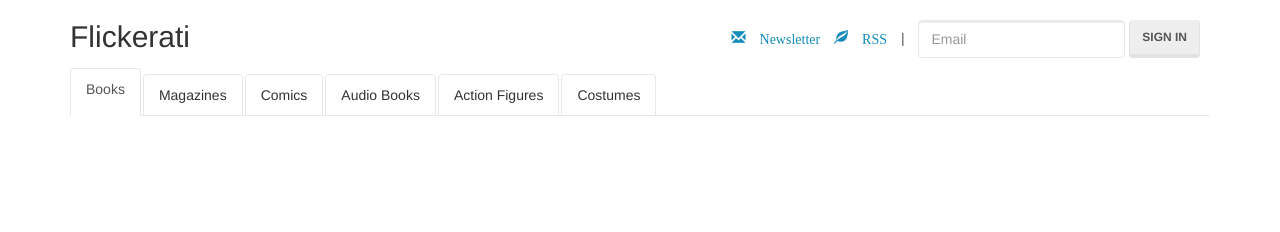
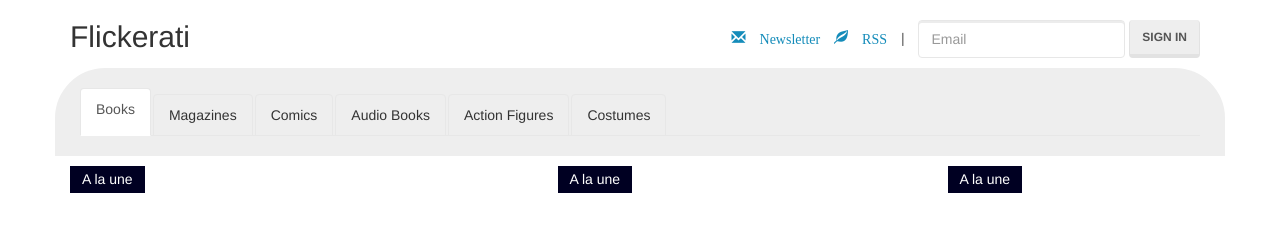
Before and after one commit to tranc99/bootstrap-grids, a plain HTML site: page index.html in a window 1280 px wide. Drawn offline with Linux system fonts and the light colour scheme.

Commit message:
fun times with stylus, just like I had fun times with Coffeescript. Notice any patterns?!

```diff
--- a/css/main.styl
+++ b/css/main.styl
@@ -1,3 +1,14 @@
 .pad-20
   // background: green
   margin-top 20px
+
+.shaded
+  background: #eee
+  padding: 20px 10px
+  border-radius: 50px 50px 0 0
+
+.small-dark-title
+  background: #002
+  color: white
+  padding: 6px 12px
+  display: inline-block;
--- a/index.html
+++ b/index.html
@@ -3,7 +3,7 @@
   <head>
     <meta charset="utf-8">
     <meta name="viewport" content="width=device-width, initial-scale=1">
-    <title>Bootstrap Grid Tutoria</title>
+    <title>Flickerati by Tomahawk</title>
     <link rel="stylesheet" href="css/lumen.css" media="screen" title="no title" charset="utf-8">
     <link rel="stylesheet" href="css/main.css" media="screen" title="no title" charset="utf-8">
   </head>
@@ -39,7 +39,7 @@
         </ul>
       </div>
 
-      <nav class="row">
+      <nav class="row shaded">
         <div class="col-sm-12">
           <ul class="nav nav-tabs">
             <li role="presentation" class="active">
@@ -63,6 +63,20 @@
           </ul>
         </div>
       </nav>
+
+      <div class="row">
+        <div class="col-sm-5">
+          <h5 class="small-dark-title">A la une</h5>
+        </div>
+
+        <div class="col-sm-4">
+          <h5 class="small-dark-title">A la une</h5>
+        </div>
+
+        <div class="col-sm-3">
+          <h5 class="small-dark-title">A la une</h5>
+        </div>
+      </div>
       <!-- END CONTAINER -->
     </div>
 
```
Also changed, not shown: css/main.css.
